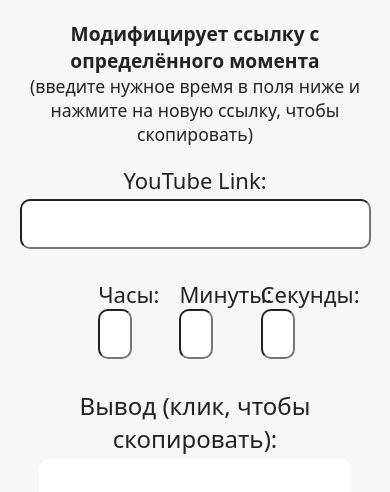
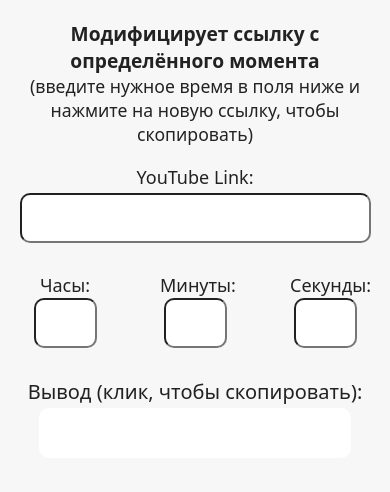
Before and after one commit to alienat3d/youtube-link-modifier, a plain HTML site: page index.html in a window 390 px wide. Drawn offline with Linux system fonts and the light colour scheme.

Commit message:
fix(styles) Smaller font-size for titles and fixing width bug for number-inputs for small screens

```diff
--- a/style.css
+++ b/style.css
@@ -60,11 +60,16 @@ body {
 
 .time-container {
 	display: flex;
-	justify-content: center;
+	justify-content: space-around;
+}
+@media (min-width: 768px) {
+	.time-container {
+	justify-content: space-evenly;
+	}
 }
 
 .label {
-  font-size: 22px;
+  font-size: 18px;
   font-weight: 500;
 }
 
@@ -115,11 +120,7 @@ body {
 }
 
 .time-container label {
-	width: 8%;
-	text-align: center;
-}
-.time-container label + label {
-	margin-left: 50px;
+	width: 70px;
 }
 .time-container input::-webkit-outer-spin-button,
 .time-container input::-webkit-inner-spin-button {
@@ -135,6 +136,7 @@ body {
 .output-title {
   margin-bottom: 1%;
   font-weight: 500;
+	font-size: 20px;
 }
 
 #output {
```
